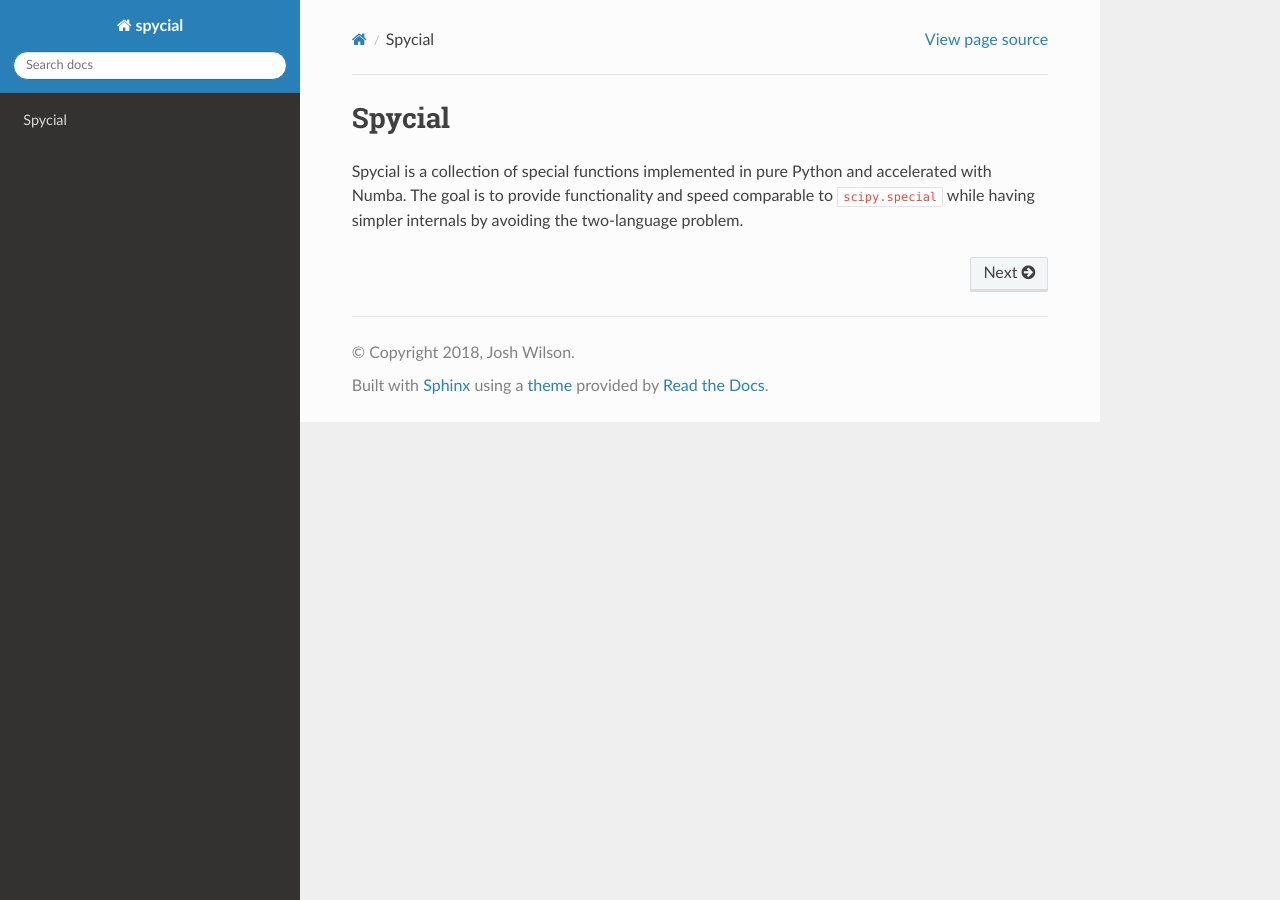
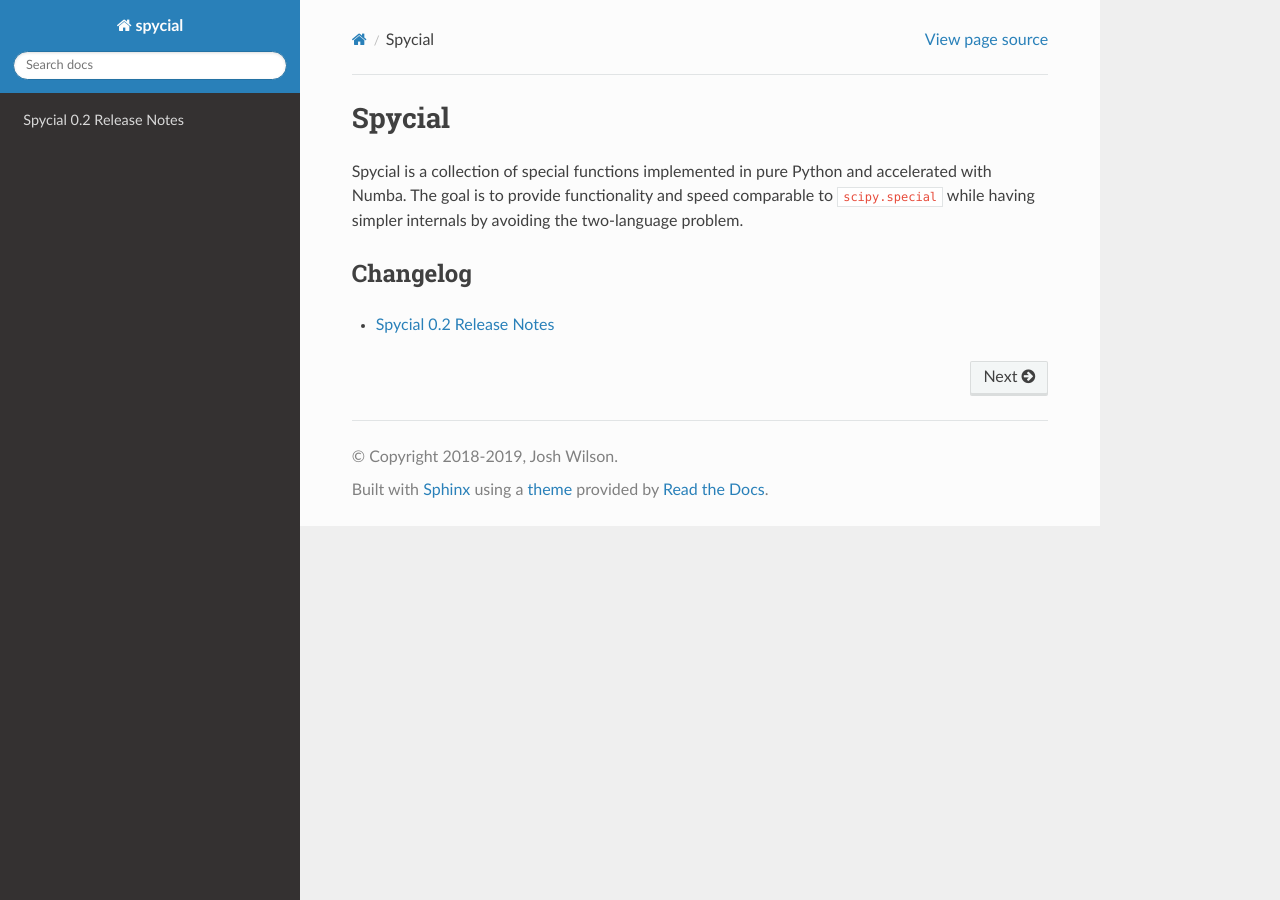
Before and after one commit to person142/spycial, a Sphinx documentation site: the page built from doc/source/index.rst, in a window 1280 px wide. Built offline with Sphinx 7.4.7 and the Read the Docs theme 2.0.0, drawn with Linux system fonts in a browser that asks for light colours.

Commit message:
Prepare for the 0.2 release.

```diff
--- a/doc/source/conf.py
+++ b/doc/source/conf.py
@@ -22,7 +22,7 @@
 # -- Project information -----------------------------------------------------
 
 project = 'spycial'
-copyright = '2018, Josh Wilson'
+copyright = '2018-2019, Josh Wilson'
 author = 'Josh Wilson'
 
 # The short X.Y version
--- a/doc/source/index.rst
+++ b/doc/source/index.rst
@@ -15,3 +15,10 @@
    :maxdepth: 1
 
    spycial
+
+Changelog
+---------
+
+.. toctree::
+
+   release/0.2-notes
--- /dev/null
+++ b/doc/source/release/0.2-notes.rst
@@ -0,0 +1,6 @@
+Spycial 0.2 Release Notes
+=========================
+
+Version 0.2 adds the exponential integrals :math:`Ei` and :math:`E_1`
+as well as the inverse error function :math:`\text{erf}^{-1}` and the
+inverse complementary error function :math:`\text{erfc}^{-1}`.
--- a/requirements.txt
+++ b/requirements.txt
@@ -7,3 +7,4 @@
 sphinx
 sphinx_rtd_theme
 twine
+setuptools
```
Also changed, not shown: setup.py (+12 -2 lines).
